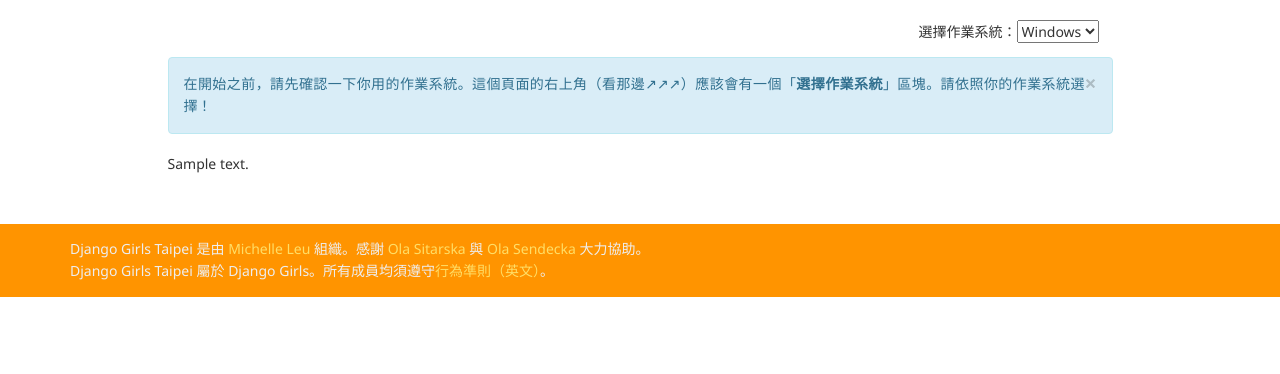
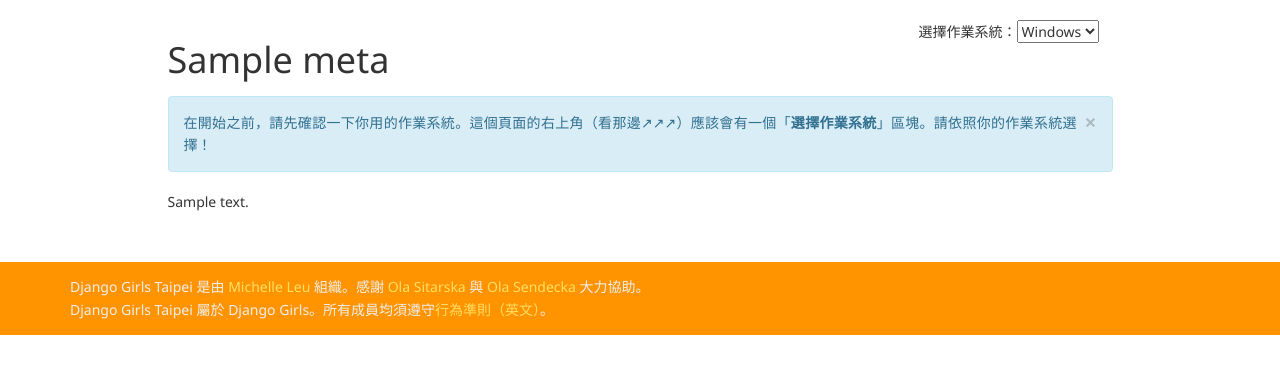
Before and after one commit to djangogirlstaipei/djangogirlstaipei-django, a Django app: template pages/templates/pages/tutorial_detail.html in a window 1280 px wide. Shown: the part 51-425 px from the top of the page. Run offline with Django 3.2, Linux system fonts and the light colour scheme; tables that the repository leaves empty hold one stand-in row (values such as "Sample post"); the template is opened without the code that fills it: values that come from a table or form of the project are taken from there, most other values are stand-ins (such as "Sample title", 1, 10 or a date in 2020); some libraries are stand-ins or nearby versions.

Commit message:
Remove title from document content
Use title from meta-data instead. changes are also made to put title
at top of page.

```diff
--- a/pages/static/pages/css/tutorial_detail.css
+++ b/pages/static/pages/css/tutorial_detail.css
@@ -1,5 +1,6 @@
 .language-switch {
     margin: auto 1em 1em auto;
+    float: right;
 }
 p {
     text-align: justify;
@@ -7,3 +8,9 @@ p {
 img {
     max-width: 100%;
 }
+.content .alert {
+    margin-top: 16px;
+}
+.content .alert .close {
+    margin-left: 8px;
+}
--- a/pages/templates/pages/page.html
+++ b/pages/templates/pages/page.html
@@ -21,6 +21,8 @@
 
 {% block content %}
 
+<h1>{{ meta.title }}</h1>
+
 {{ content|safe }}
 
 {% endblock content %}
--- a/pages/templates/pages/tutorial_detail.html
+++ b/pages/templates/pages/tutorial_detail.html
@@ -18,12 +18,14 @@
   </form>
 </div>
 
+<h1>{{ meta.title }}</h1>
+
 <div class="alert alert-info" role="alert">
   <button type="button" class="close" data-dismiss="alert"><span aria-hidden="true">&times;</span><span class="sr-only">Close</span></button>
   <p>在開始之前，請先確認一下你用的作業系統。這個頁面的右上角（看那邊↗︎↗︎↗︎）應該會有一個「<strong>選擇作業系統</strong>」區塊。請依照你的作業系統選擇！</p>
 </div>
 
-{{ block.super }}
+{{ content|safe }}
 
 {% endblock content %}
 
```
Also changed, not shown: pages/static/pages/posts/tutorials/command-line.textbundle/text.md (+0 -2 lines), pages/static/pages/posts/tutorials/installation.textbundle/text.md (+0 -2 lines).
